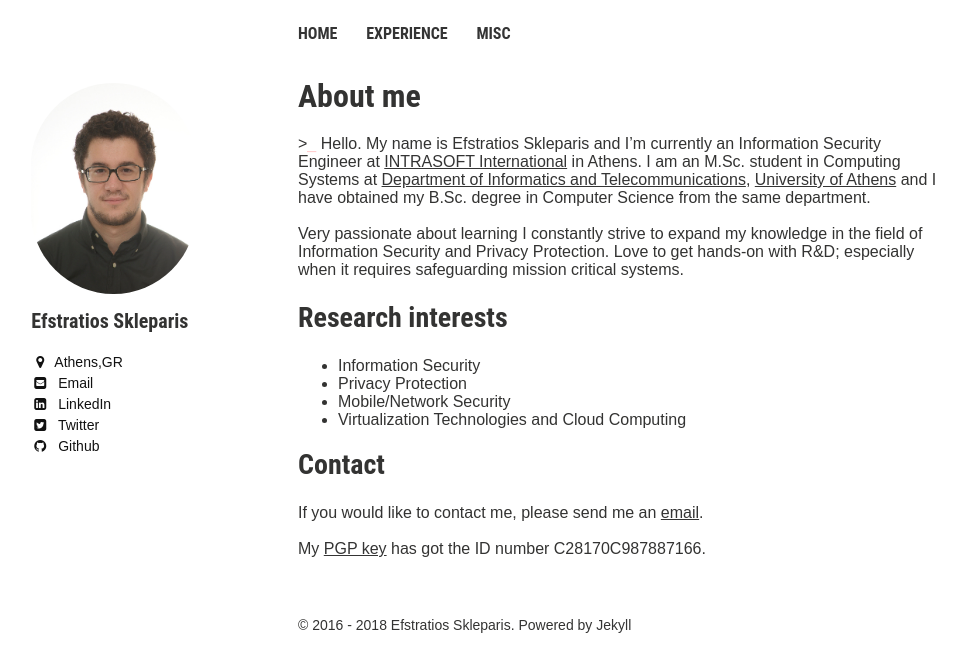
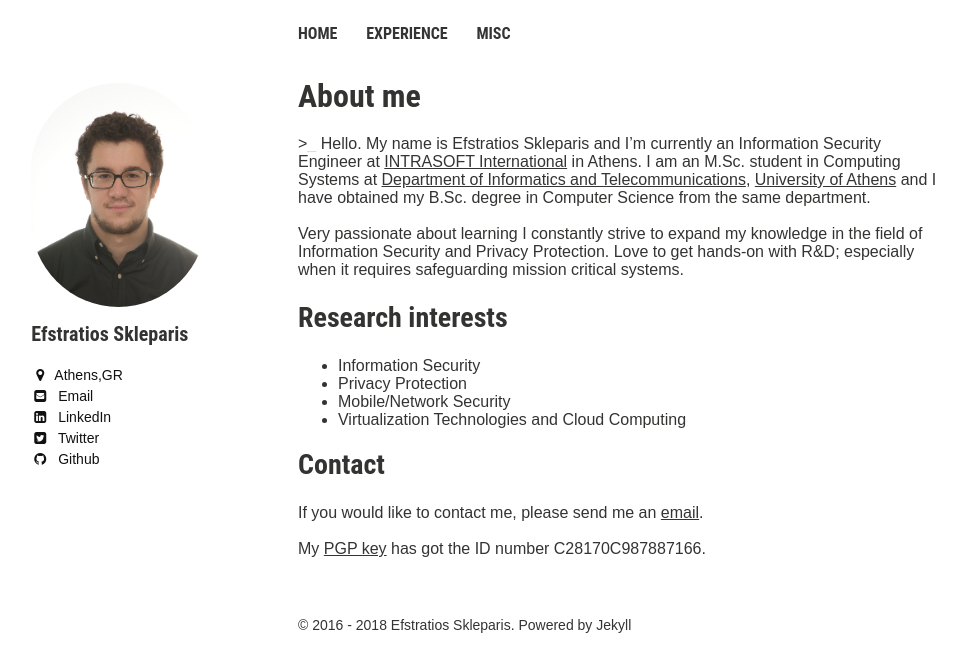
Before and after one commit to efstratios/efstratios.github.io, a Jekyll site: the page built from index.md, in a window 1280 px wide. Shown: the top 672 px of the page, without its empty margins (22-988 px from the left). Built offline with Jekyll 4.4.1, drawn with Linux system fonts in a browser that asks for light colours.

Commit message:
Updated author_name width

```diff
--- a/_sass/page.scss
+++ b/_sass/page.scss
@@ -386,7 +386,7 @@
 		p,
 		.author-social {
 			display: block;
-			max-width: 135px;
+			max-width: 125px;
 		}
 		h3 {
 			margin-top: 10px;
@@ -404,7 +404,7 @@
 		.bio-photo,
 		p,
 		.author-social {
-			max-width: 165px;
+			max-width: 175px;
 		}
 	}
 	@media #{$x-large} {
```
